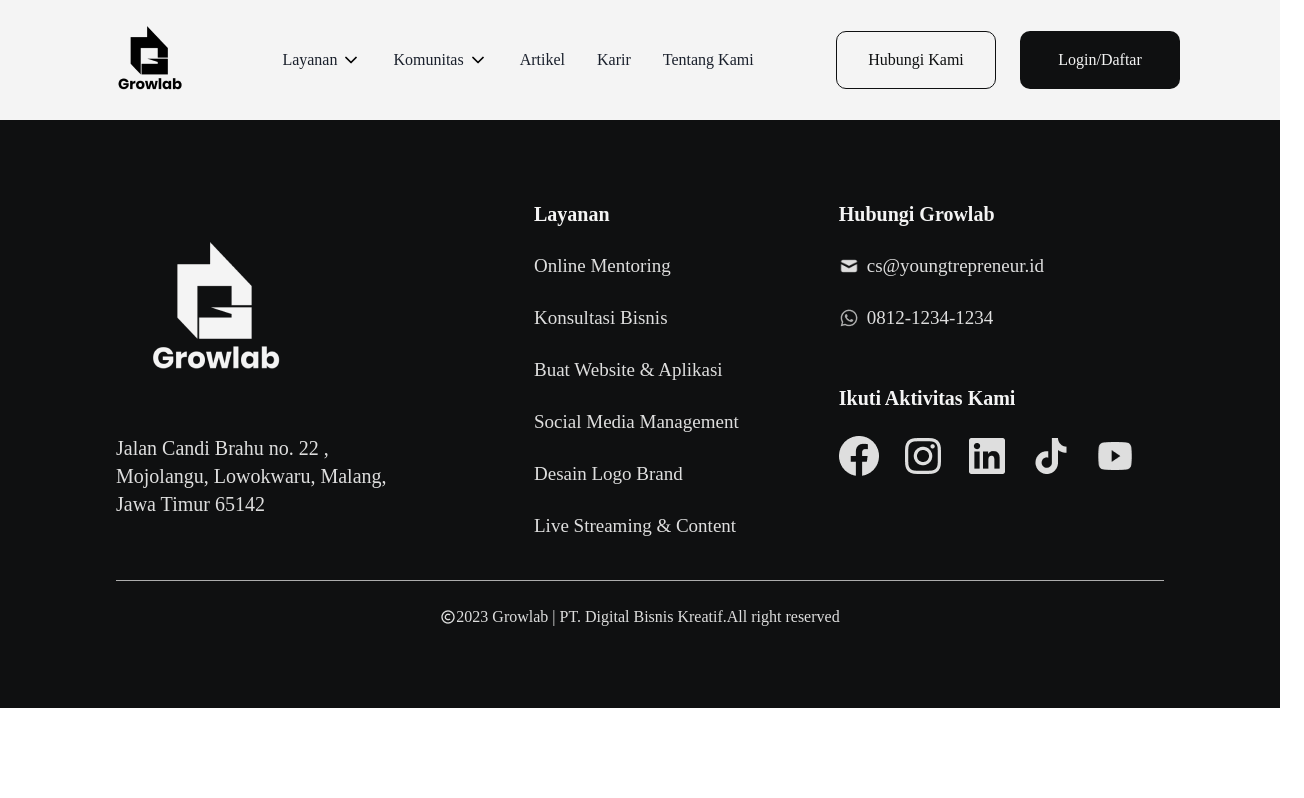
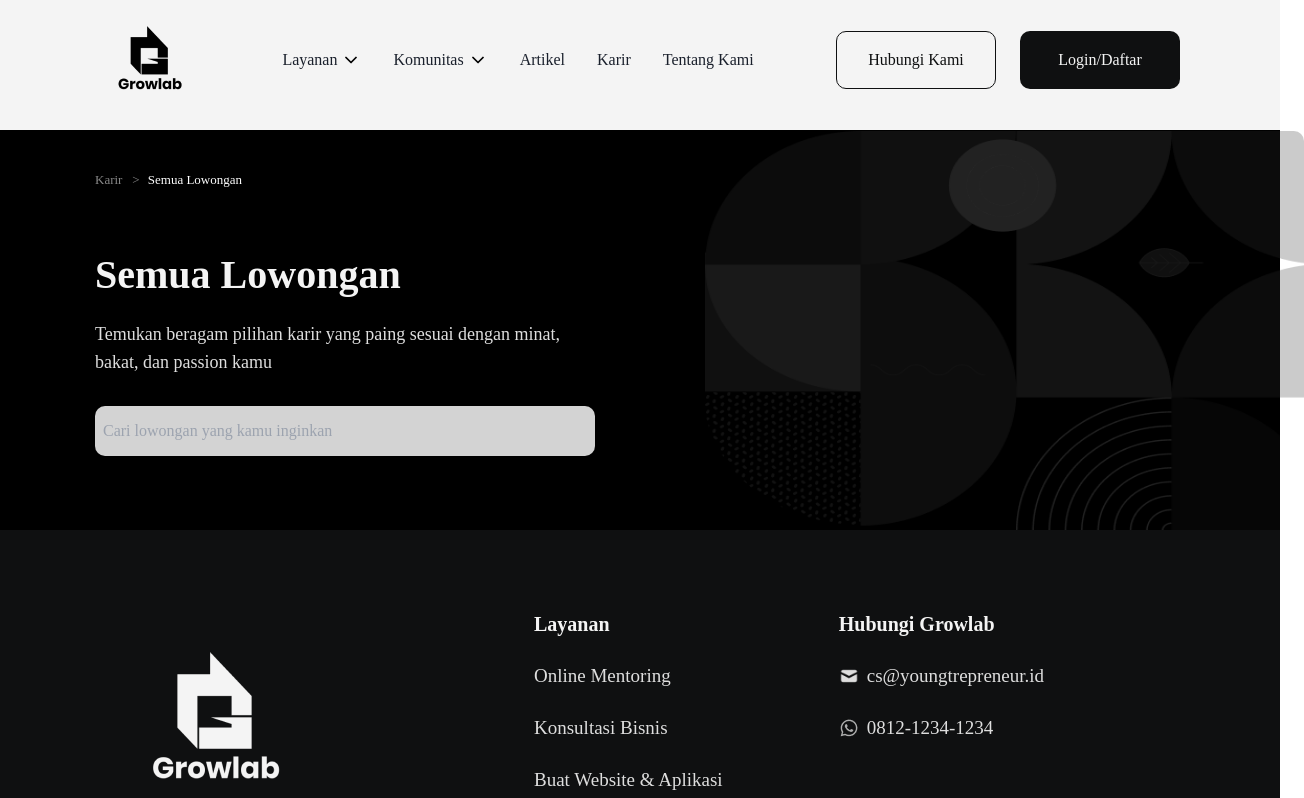
Before and after one commit to akgeninov/PROJECT, a React (Create React App) app in the folder client/: page /career-lowongan in a window 1280 px wide. Shown: the top 798 px of the page, 1304 px wide, since content can reach past the window. Built offline with nearby package versions, Linux system fonts and the light colour scheme.

Commit message:
search section

```diff
--- a/client/src/components/career-lowongan/search-section/SearchSection.jsx
+++ b/client/src/components/career-lowongan/search-section/SearchSection.jsx
@@ -1,11 +1,50 @@
-import React from "react";
+import React, { useState } from "react";
+import { images } from "../../../constants";
 
 function SearchSection() {
+
+        const [searchTerm, setSearchTerm] = useState("");
+
+        const handleSearchChange = (event) => {
+          setSearchTerm(event.target.value);
+        };
+
+        const handleKeyPress = (event) => {
+            if (event.key === "Enter") {
+              performSearch();
+            }
+          };
+
+          const performSearch = () => {
+            alert(`Melakukan pencarian untuk: ${searchTerm}`);
+          };
+
     return (
-        <div className="flex flex-col lg:flex-row justify-start items-center xl:justify-center shrink-0 bg-black">
-        </div>
-
-
+        <div className=" flex flex-col justify-start  mt-[60px] lg:mt-[10px] px-[10px] lg:px-0 w-full lg:w-[100%] h-full lg:h-[400px] gap-[52px] bg-black"  style={{ height: '400px'}}>
+        <div className="flex flex-col justify-start textAlign-left lg:ml-[95px]">
+        <p className="max-w-[564px] text-[16px] lg:text-[13px] lg:mb-[15px] font-light leading-[32px] lg:leading-[100px] " style={{ color:'#888'}}>
+              Karir  &nbsp; &gt; <span style={{ color: 'white', marginLeft:'5px' }}>  Semua Lowongan</span>
+        </p>
+        <h2 className="max-w-[564px] text-[22px] lg:text-[40px] lg:mb-[15px] font-bold leading-[32px] lg:leading-[60px] text-whiteSmoke500">
+              Semua Lowongan
+            </h2>
+            <p className="max-w-[564px] text-[12px] lg:text-[18px] lg:mb-[30px] font-light leading-[20px] lg:leading-[28px] text-whiteSmoke600">
+              Temukan beragam pilihan karir yang paing sesuai dengan minat, <br />
+              bakat, dan passion kamu
+            </p>
+    <div className="search-container">
+      <input
+        type="text"
+        placeholder="  Cari lowongan yang kamu inginkan"
+        value={searchTerm}
+        onChange={handleSearchChange}
+        onKeyPress={handleKeyPress}
+        style={{ width: "500px", height:"50px", backgroundColor: "lightgrey", borderRadius: '10px'}}
+      />
+    </div>
+    <img src={images.shapes} alt="Right" className="lg:h-[400px] lg:w-[599px] ml-[610px] lg:mr-[250px] mt-[-325px]" style={{ borderRadius: '10px'}} />
+    </div>
+    </div>
     );
 }
 
--- a/client/src/constants/images.js
+++ b/client/src/constants/images.js
@@ -20,6 +20,7 @@
 import career_momen5 from "../assets/images/career_momen5.png";
 import video_1 from "../assets/images/video_1.png";
 import video_2 from "../assets/images/video_2.png";
+import shapes from "../assets/images/Shapes3.png"
 
 const images = {
   vector2,
@@ -44,6 +45,7 @@
   career_momen5,
   video_1,
   video_2,
+  shapes,
 };
 
 export default images;
```
Also changed, not shown: client/src/assets/images/Shapes3.png (added).
